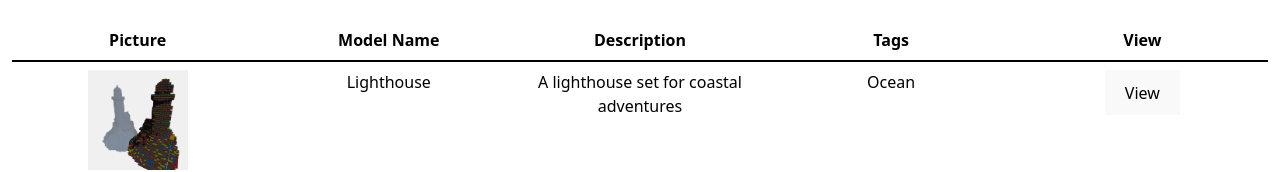
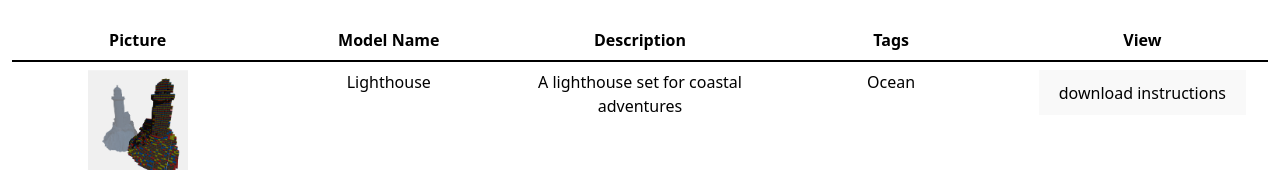
Before and after one commit to jkizer02/BrickIt, a React (Vite) app: page / in a window 1280 px wide. Shown: the part 218-390 px from the top of the page. Built offline with nearby package versions, Linux system fonts and the light colour scheme; no server answers.

Commit message:
renamed button

```diff
--- a/src/pages/Home.jsx
+++ b/src/pages/Home.jsx
@@ -59,7 +59,7 @@ export default function Home() {
                 <td>Lighthouse</td>
                 <td>A lighthouse set for coastal adventures</td>
                 <td>Ocean</td>
-                <td><button>View</button></td>
+                <td><button>download instructions</button></td>
               </tr>
             </tbody>
           </table>
```
